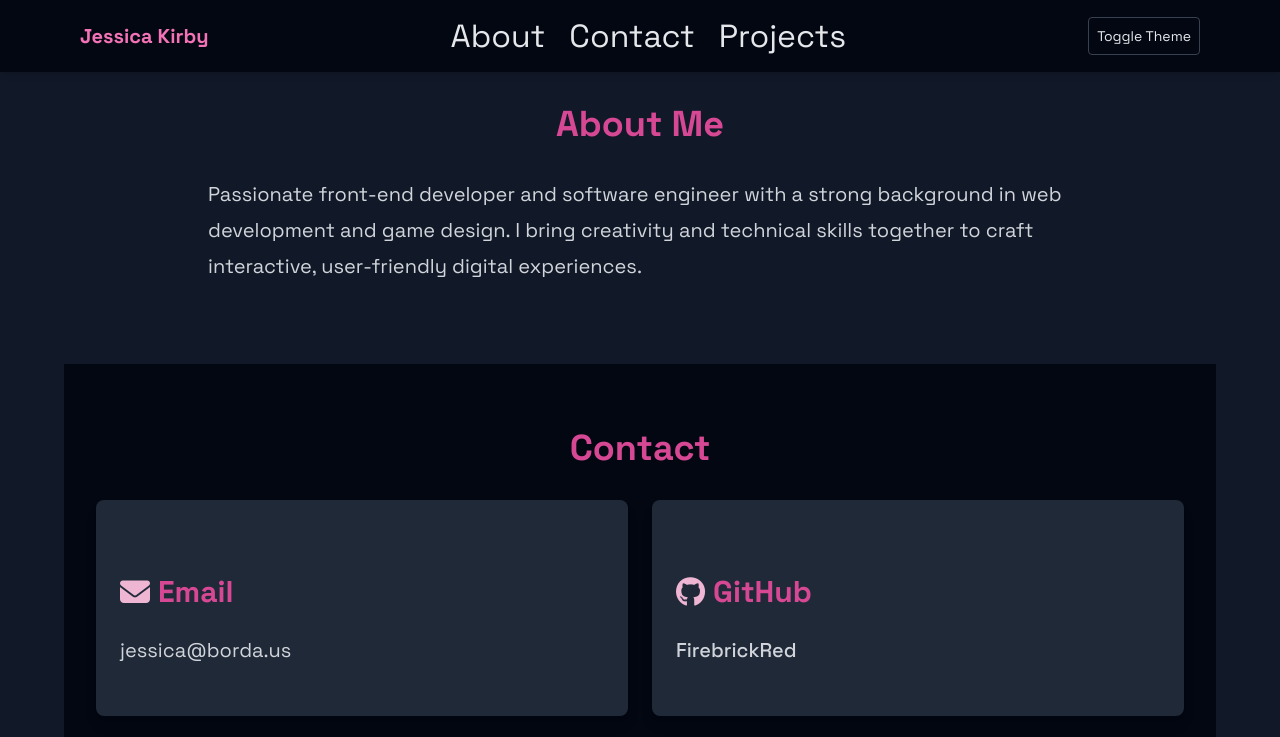
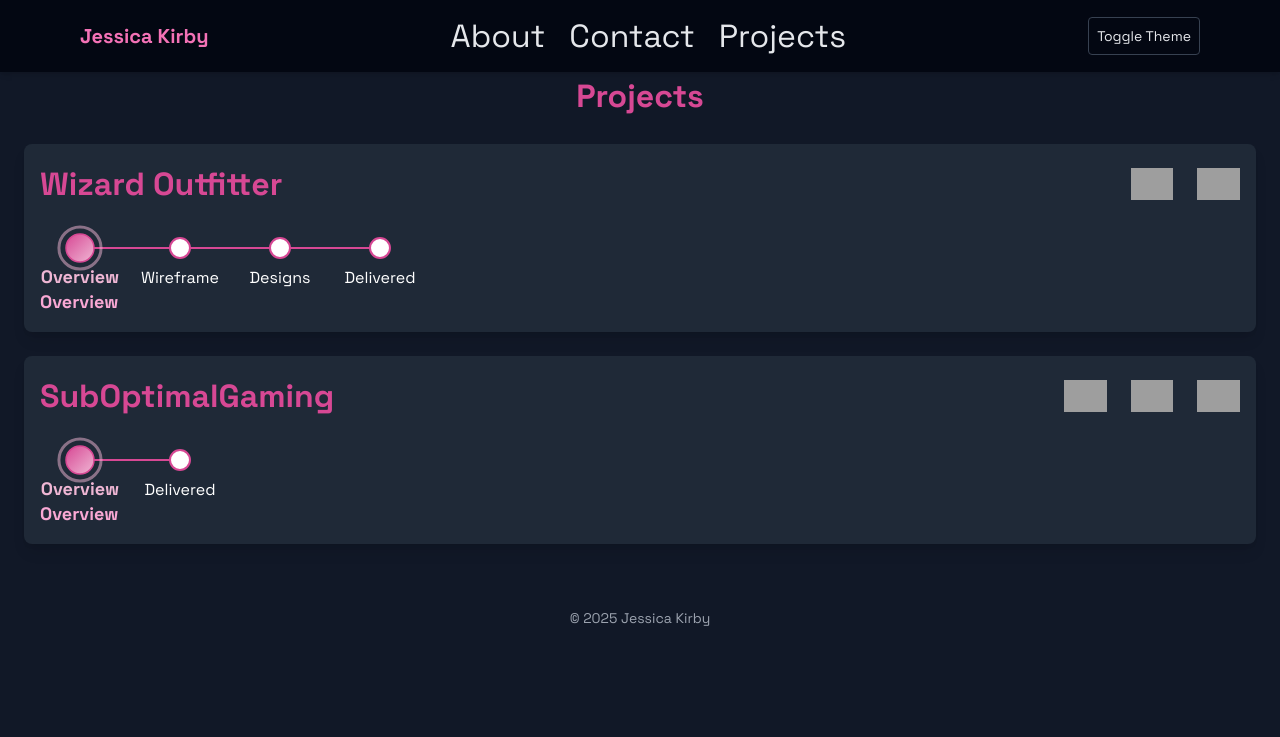
Before and after one commit to FirebrickRed/portfolio, a website: page index.html in a window 1280 px wide. Shown: the top 737 px of the page. Drawn offline with nearby package versions, Linux system fonts and the light colour scheme; grey boxes are pictures that could not be loaded.

Commit message:
Working on project cards styling, need to add more information to individual projects

```diff
--- a/custom.css
+++ b/custom.css
@@ -1,3 +1,4 @@
+@import 'tailwindcss';
 
 :root {
   --firebrick: #B22222;
@@ -161,3 +162,7 @@ body {
   50% { r: 22; opacity: 0.4; }
   100% { r: 18; opacity: 0.9; }
 }
+
+.timeline-label {
+  transition: all 0.3s ease;
+}
--- a/data/projects.json
+++ b/data/projects.json
@@ -1,14 +1,38 @@
 [
   {
     "title": "Wizard Outfitter",
-    "tech": ["Java", "Gradle", "PaperMC"],
+    "tech": ["GitHub", "Figma"],
+    "steps": [
+      {
+        "Label": "Overview"
+      }, {
+        "Label": "Wireframe",
+        "Status": "In Progress",
+        "Link": "",
+        "UserFeedback": ""
+      }, {
+        "Label": "Designs",
+        "Status": "In Progress",
+        "Link": "",
+        "UserFeedback": ""
+      }, {
+        "Label": "Delivered",
+        "Status": "",
+        "Link": "",
+        "UserFeedback": ""
+      }
+    ],
     "description": "Custom Minecraft mod integrating Dungeons & Dragons mechanics including health, armor class, initiative, and character sheets.",
     "url": "https://github.com/FirebrickRed/MinecraftDnD"
-  },
-  {
-    "title": "Dine at Nite",
-    "tech": ["PhaserJS", "Godot"],
-    "description": "A diner management game inspired by Diner Dash.",
-    "url": "https://jsarcadegames.com/#gamePage/dineatnite"
+  }, {
+    "title": "SubOptimalGaming",
+    "tech": ["GitHub", "Svelte", "Netlify"],
+    "steps": [
+      {
+        "Label": "Overview"
+      }, {
+        "Label": "Delivered"
+      }
+    ]
   }
 ]
--- a/index.html
+++ b/index.html
@@ -30,7 +30,7 @@
     </header>
 
     <main class="p-y-4 mx-auto space-y-12">
-      <section id="about" class="prose lg:prose-xl dark:prose-invert prose-headings:text-kirby prose-a:text-firebrick max-w-4xl mx-auto px-4 py-8">
+      <!-- <section id="about" class="prose lg:prose-xl dark:prose-invert prose-headings:text-kirby prose-a:text-firebrick max-w-4xl mx-auto px-4 py-8">
         <h2 class="text-center">About Me</h2>
         <p>
           Passionate front-end developer and software engineer with a strong background in web development and game design. I bring creativity and technical skills together to craft interactive, user-friendly digital experiences.
@@ -41,7 +41,7 @@
         <h2 class="text-center">Contact</h2>
         <div class="grid md:grid-cols-2 gap-6">
 
-          <!-- Email -->
+
           <div onclick="copyToClipboard('jessica@borda.us', this)" class="tooltip cursor-pointer contact-card bg-white dark:bg-gray-800 shadow-lg rounded-lg p-6 transition">
             <h3 class="text-lg font-semibold text-kirby mb-1 flex items-center">
               <i class="fas fa-envelope mr-2 text-firebrick"></i>Email
@@ -52,7 +52,7 @@
             </p>
           </div>
 
-          <!-- GitHub -->
+
           <a href="https://github.com/FirebrickRed" target="_blank" class="contact-card block bg-white dark:bg-gray-800 shadow-lg rounded-lg p-6 transition hover:shadow-xl">
             <h3 class="text-lg font-semibold text-kirby mb-1 flex items-center">
               <i class="fab fa-github mr-2 text-firebrick"></i>GitHub
@@ -60,7 +60,7 @@
             <p class="text-gray-700 dark:text-gray-300">FirebrickRed</p>
           </a>
 
-          <!-- LinkedIn -->
+
           <a href="https://www.linkedin.com/in/jessica-borda/" target="_blank" class="contact-card block bg-white dark:bg-gray-800 shadow-lg rounded-lg p-6 transition hover:shadow-xl">
             <h3 class="text-lg font-semibold mb-1 flex items-center">
               <i class="fab fa-linkedin mr-2 text-firebrick"></i>LinkedIn
@@ -68,7 +68,7 @@
             <p class="text-gray-700 dark:text-gray-300">Jessica Kirby</p>
           </a>
 
-          <!-- Resume -->
+
           <div class="contact-card bg-white dark:bg-gray-800 shadow-lg rounded-lg p-6 transition hover:shadow-xl prose-a:underline">
             <h3 class="text-lg font-semibold text-kirby mb-1 flex items-center">
               <i class="fas fa-file-alt mr-2 text-firebrick"></i>Resume
@@ -86,12 +86,13 @@
             </div>
           </div>
         </div>
-      </section>
+      </section> -->
 
       <!-- Projects -->
       <!-- <section id="projects" class="prose lg:prose-xl dark:prose-invert prose-headings:text-kirby prose-a:text-firebrick max-w-4xl mx-auto px-4 py-8"> -->
-      <section class="prose lg:prose-xl dark:prose-invert prose-headings:text-kirby prose-a:text-firebrick max-w-4xl mx-auto px-4 py-8 w-full">
-        <h2 class="text-center">Projects</h2>
+      <!-- <section class="prose lg:prose-xl dark:prose-invert prose-headings:text-kirby prose-a:text-firebrick mx-auto px-4 py-8 w-full"> -->
+      <section>
+        <h2 class="text-center font-bold text-kirby">Projects</h2>
         <div id="projects-templates"></div>
         <div id="timeline-container" class="my-6 flex justify-center"></div>
         <div id="step-content" class="text-center text-xl font-bold mt-4"></div>
--- a/js/components/InteractiveTimeline.js
+++ b/js/components/InteractiveTimeline.js
@@ -1,13 +1,17 @@
 
 export function createInteractiveTimeline(steps, onSelect) {
+  const stepGap = 200;
   const radius = 10;
-  const height = 60;
+  const totalWidth = stepGap * (steps.length - 1) + radius * 2;
+  const height = 80;
   const svgNS = "http://www.w3.org/2000/svg";
 
   const svg = document.createElementNS(svgNS, "svg");
-  svg.setAttribute("viewBox", `0 0 ${steps.length * 100} ${height}`);
+  svg.setAttribute("viewBox", `-30 0 ${totalWidth} ${height}`);
   svg.setAttribute("preserveAspectRatio", "xMidYMid meet");
-  svg.classList.add("w-full", "h-24");
+  svg.setAttribute("width", totalWidth);
+  svg.setAttribute("height", 80);
+  // svg.classList.add("w-auto", "h-auto");
 
   // Line
   const line = document.createElementNS(svgNS, "line");
@@ -92,29 +96,35 @@ export function createInteractiveTimeline(steps, onSelect) {
       dot.classList.remove("pulse");
     });
 
-    nodeRefs.push(dot);
     svg.appendChild(dot);
 
     const label = document.createElementNS(svgNS, "text");
     label.setAttribute("x", cx);
-    label.setAttribute("y", cy + radius + 16);
+    label.setAttribute("y", cy + radius + 25);
     label.setAttribute("text-anchor", "middle");
-    label.setAttribute("font-size", "12");
+    label.setAttribute("font-size", "16");
     label.setAttribute("fill", "#fff");
+    label.setAttribute("class", "timeline-label");
     label.textContent = step;
     svg.appendChild(label);
+
+    nodeRefs.push({ dot, label });
   });
 
   // Style selected node
   function highlightNode(index) {
-    nodeRefs.forEach((node, i) => {
+    nodeRefs.forEach(({dot, label}, i) => {
       setTimeout(() => {
-        node.setAttribute("fill", i === index ? "transparent" : "white");
-        node.setAttribute("stroke", i === index ? "transparent" : "#d74894");
+        dot.setAttribute("fill", i === index ? "transparent" : "white");
+        dot.setAttribute("stroke", i === index ? "transparent" : "#d74894");
       }, 50);
       // node.setAttribute("fill", i === index ? "#efb6d4" : "white");
       // node.setAttribute("stroke", i === index ? "#efb6d4" : "#d74894");
-      node.setAttribute("r", i === index ? radius + 2 : radius);
+      dot.setAttribute("r", i === index ? radius + 2 : radius);
+
+      label.setAttribute("font-size", i === index ? "18" : "16");
+      label.setAttribute("fill", i === index ? "#efb6d4" : "white");
+      label.setAttribute("font-weight", i === index ? "bold" : "normal");
     });
   }
 
--- a/js/components/ProjectCard.js
+++ b/js/components/ProjectCard.js
@@ -1,14 +1,92 @@
+import { createInteractiveTimeline } from "./InteractiveTimeline.js";
 
 export function ProjectCard(project) {
-    const card = document.createElement('div');
-    // card.className = 'fade-in contact-card bg-pink-50 dark:bg-gray-800 shadow-lg rounded-lg p-6 transition';
+  const card = document.createElement('div');
+  card.className = 'contact-card dark:bg-gray-800 m-6 p-4 rounded-lg shadow-lg';
+  // card.className = 'contact-card block bg-white dark:bg-gray-800 shadow-lg rounded-lg p-6 transition hover:shadow-xl';
+  // card.className = 'fade-in contact-card bg-pink-50 dark:bg-gray-800 shadow-lg rounded-lg p-6 transition';
 
-    card.innerHTML = `
-        <h3>${project.title}</h3>
-        <p>${project.tech.join(', ')}</p>
-        <p>${project.description}</p>
-        ${project.url ? `<a href="${project.url}" target="_blank" class="text-kirby hover:text-firebrick">Visit</a>` : ''}
+
+  const titleRow = document.createElement('div');
+  titleRow.className = 'flex items-center flex-wrap justify-between items-end';
+
+  const title = document.createElement('h3');
+  title.textContent = project.title;
+  title.className = 'text-kirby font-black';
+
+  titleRow.appendChild(title);
+
+
+  const techIcons = {
+    "Java": "https://cdn.simpleicons.org/java/white",
+    "Gradle": "https://cdn.simpleicons.org/gradle/white",
+    "PaperMC": "https://assets.papermc.io/brand/papermc_combination_mark_dark.min.svg",
+    "GitHub": "https://cdn.simpleicons.org/github/white",
+    "Netlify": "https://cdn.simpleicons.org/netlify/white",
+    "Figma": "https://cdn.simpleicons.org/figma/white",
+    "Svelte": "https://cdn.simpleicons.org/svelte/white"
+  };
+
+  const techListContainer = document.createElement('ul');
+  techListContainer.className = 'flex';
+  // techListContainer.innerHTML = ""; // Clear existing icons
+
+  project.tech.forEach(tech => {
+    const iconUrl = techIcons[tech];
+    if (iconUrl) {
+      const img = document.createElement("img");
+      img.src = iconUrl;
+      img.alt = tech;
+      img.title = tech;
+      img.className = "h-8 hover:scale-110 transition-transform duration-200 pl-6"
+      // img.className = "w-6 h-6 hover:scale-110 transition-transform duration-200";
+      techListContainer.appendChild(img);
+    } else {
+      const fallback = document.createElement("span");
+      fallback.textContent = tech;
+      // fallback.className = "text-sm text-white bg-pink-600 px-2 py-1 rounded";
+      techListContainer.appendChild(fallback);
+    }
+  });
+
+  titleRow.appendChild(techListContainer);
+  // const tech = document.createElement('p');
+  // tech.textContent = `Tech: ${project.tech.join(', ')}`;
+
+  const timelineContainer = document.createElement('div');
+  timelineContainer.className = 'w-3/4';
+
+  const stepDetail = document.createElement('div');
+
+  const updateStepDetail = (i, step) => {
+    const { Label, Status, Link, UserFeedback } = step;
+    stepDetail.innerHTML = `
+      <div class="space-y-2">
+        <h4 class="text-lg font-semibold text-pink-600 dark:text-pink-300">${Label || ''}</h4>
+        ${Status ? `<p class="text-xs text-pink-800 dark:text-pink-100 bg-pink-100 dark:bg-pink-900 inline-block px-2 py-0.5 rounded">${Status}</p>` : ''}
+        ${UserFeedback ? `<p class="italic text-gray-500 dark:text-gray-400">“${UserFeedback}”</p>` : ''}
+        ${Link ? `<a href="${Link}" target="_blank" class="inline-block mt-2 text-pink-600 dark:text-pink-300 hover:underline">View Work</a>` : ''}
+      </div>
     `;
+  };
+
+  // Create timeline from steps
+  const stepLabels = project.steps.map(s => s.Label || '');
+  const timeline = createInteractiveTimeline(stepLabels, (index, label) => {
+    updateStepDetail(index, project.steps[index]);
+  });
+
+  // Default to first step
+  updateStepDetail(0, project.steps[0]);
+
+  timelineContainer.appendChild(timeline);
+
+  // Assemble full card
+  // card.appendChild(title);
+  // card.appendChild(techListContainer);
+  card.appendChild(titleRow);
+  card.appendChild(timelineContainer);
+  card.appendChild(stepDetail);
 
   return card;
 }
--- a/js/main.js
+++ b/js/main.js
@@ -1,5 +1,5 @@
 import { ProjectCard } from './components/ProjectCard.js';
-import { createInteractiveTimeline } from './components/InteractiveTimeline.js';
+// import { createInteractiveTimeline } from './components/InteractiveTimeline.js';
 
 async function loadProjects() {
     console.log('in load projects');
@@ -14,17 +14,17 @@ async function loadProjects() {
     });
 }
 
-console.log('in main.js')
+// console.log('in main.js')
 
-const steps = ['Idea', 'Design', 'Build', 'Launch'];
-const timelineContainer = document.getElementById('timeline-container');
-const contentBox = document.getElementById('step-content');
+// const steps = ['Idea', 'Design', 'Build', 'Launch'];
+// const timelineContainer = document.getElementById('timeline-container');
+// const contentBox = document.getElementById('step-content');
 
-const timeline = createInteractiveTimeline(steps, (index, label) => {
-  contentBox.textContent = `Currently viewing: ${label}`;
-});
+// const timeline = createInteractiveTimeline(steps, (index, label) => {
+//   contentBox.textContent = `Currently viewing: ${label}`;
+// });
 
-timelineContainer.appendChild(timeline);
+// timelineContainer.appendChild(timeline);
 
 
 
--- a/package.json
+++ b/package.json
@@ -18,5 +18,8 @@
   "bugs": {
     "url": "https://github.com/FirebrickRed/portfolio/issues"
   },
-  "homepage": "https://github.com/FirebrickRed/portfolio#readme"
+  "homepage": "https://github.com/FirebrickRed/portfolio#readme",
+  "dependencies": {
+    "@tailwindcss/typography": "^0.5.16"
+  }
 }
--- a/tailwind.config.js
+++ b/tailwind.config.js
@@ -6,6 +6,22 @@ module.exports = {
         firebrick: '#efb6d4',
         kirby: '#d74894',
       },
+      typography: (theme) => ({
+        DEFAULT: {
+          css: {
+            h2: {
+              fontSize: '40px',
+              fontWeight: '700',
+              marginBottom: theme('spacing.2'),
+            },
+            h3: {
+              fontSize: '35px',
+              fontWeight: '600',
+              marginBottom: theme('spacing.2'),
+            },
+          },
+        },
+      }),
     },
   },
   darkMode: 'class',
@@ -13,4 +29,5 @@ module.exports = {
     'prose-headings:text-kirby',
     'prose-a:text-firebrick'
   ],
+  plugins: [require('@tailwindcss/typography')],
 };
```
Also changed, not shown: 1 other file. Lines whose indentation alone changed are shown as unchanged.
